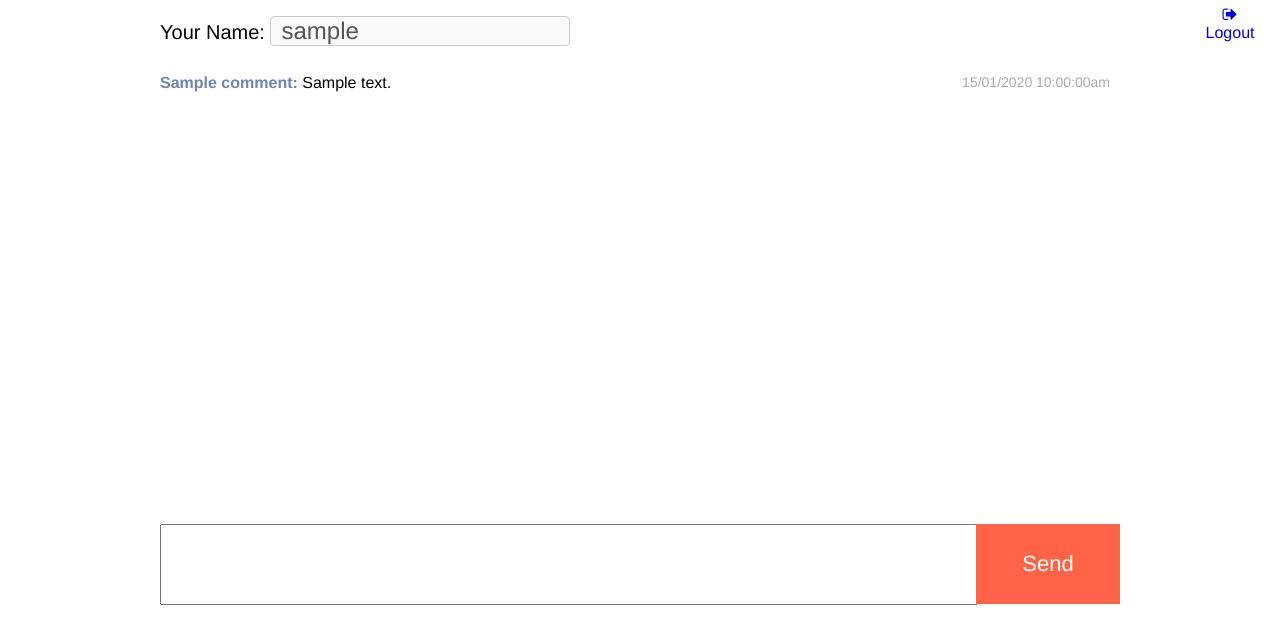
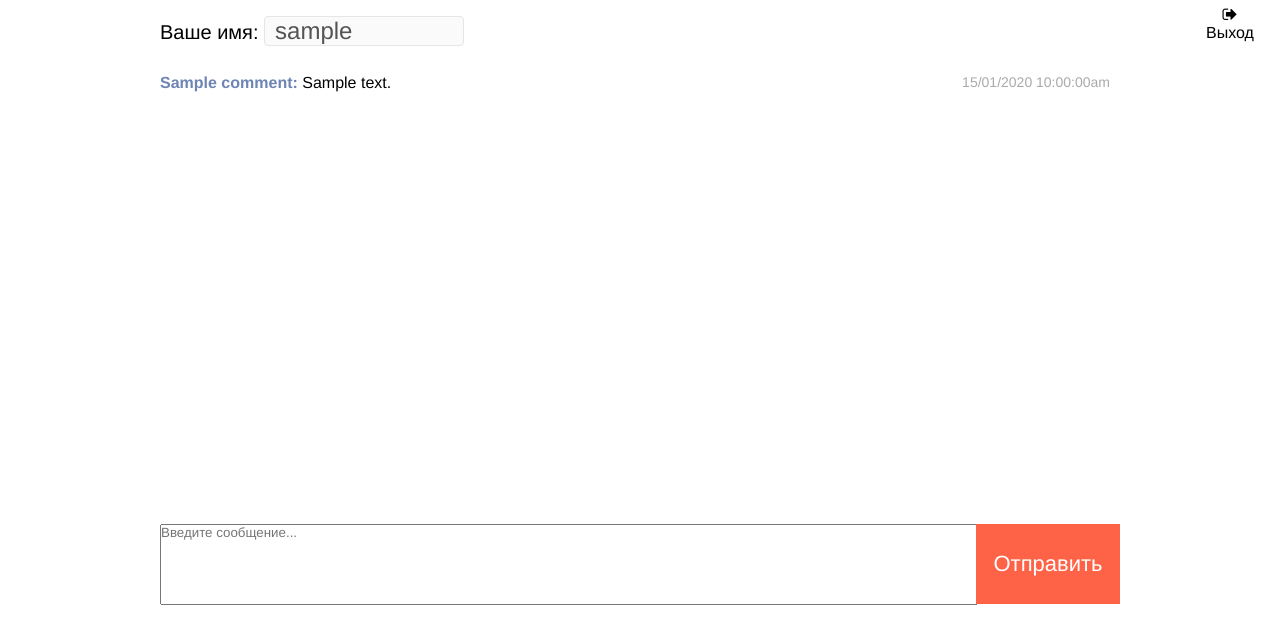
Before and after one commit to Alexshev1/chat, a PHP site: page /YouTube-Tutorials/Chat in a window 1280 px wide. Shown: the top 644 px of the page. Run offline with PHP 8.4, Linux system fonts and the light colour scheme; the visitor is signed in with stand-in values (Sample User, id 1); tables that the repository leaves empty or names only in its code hold one stand-in row (values such as "Sample post"); some libraries are stand-ins or nearby versions.

Commit message:
Добавил на гитхаб

```diff
--- a/chat.php
+++ b/chat.php
@@ -2,7 +2,7 @@
 <html>
 <head>
 <meta charset="utf-8">
-    <title>Lets Chat</title>
+<title>Чат</title>
 <link rel="stylesheet" href="https://cdnjs.cloudflare.com/ajax/libs/font-awesome/4.7.0/css/font-awesome.min.css">
 <?php
 include('config.php');
@@ -18,7 +18,7 @@
 #container{width:75%; height:auto; position:relative; top:8px; margin:auto;}
 
 #session-name{width:100%; height:36px; margin-bottom:30px; font-size:20px}
-        .session-text{width:300px; height:30px;padding:6px 10px;margin: 8px 0;border: 1px solid #ccc;border-radius: 4px;box-sizing: border-box; font-size:24px}
+.session-text{width:200px; height:30px;padding:6px 10px;margin: 8px 0;border: 1px solid #e6e6e6;border-radius: 4px;box-sizing: border-box; font-size:24px}
 
 #result-wrapper{width:100%; margin:auto; height:450px;}
 #result{height:450px; overflow:scroll;overflow-x: hidden;}
@@ -83,13 +83,13 @@
 
 <body>
 <div id="logout">
-    <a href="logout.php" style="text-decoration:none"><i class="fa fa-sign-out" aria-hidden="true"></i>Logout</a>
+	<a href="index.php" style="color:black; text-decoration: none"><i class="fa fa-sign-out" aria-hidden="true"></i>Выход</a>
 </div>
 
 <div id="container">
 
 <div id="session-name">
-        Your Name: <input type="text" value="<?= $_SESSION['uname'] ?>" class="session-text" disabled>
+	Ваше имя: <input type="text" value="<?= $_SESSION['uname'] ?>" class="session-text" disabled>
 </div>
 
 <div id="result-wrapper">
@@ -104,10 +104,15 @@
 <div id="form-container">
 	<div class="form-text">
     	<input type="text" style="display:none" id="username" value="<?= $_SESSION['uname'] ?>">
-                <textarea id="comment"></textarea>
+    	<textarea id="comment" placeholder="Введите сообщение..."></textarea>
+        <style>
+            #comment {
+                outline: none;
+            }
+        </style>
     </div>
     <div class="form-btn">
-                <input type="submit" value="Send" id="btn" name="btn"/>
+    	<input type="submit" value="Отправить" id="btn" name="btn"/>
     </div>
 </div>
 </form>
--- a/load.php
+++ b/load.php
@@ -1,6 +1,6 @@
 <?php
 include("config.php");
-session_start();
+//session_start();
 $comm = mysql_query("select name,comment,post_time from comments");
 while($row=mysql_fetch_array($comm)){
 	$name=$row['name'];
```
Lines whose indentation alone changed are shown as unchanged.
